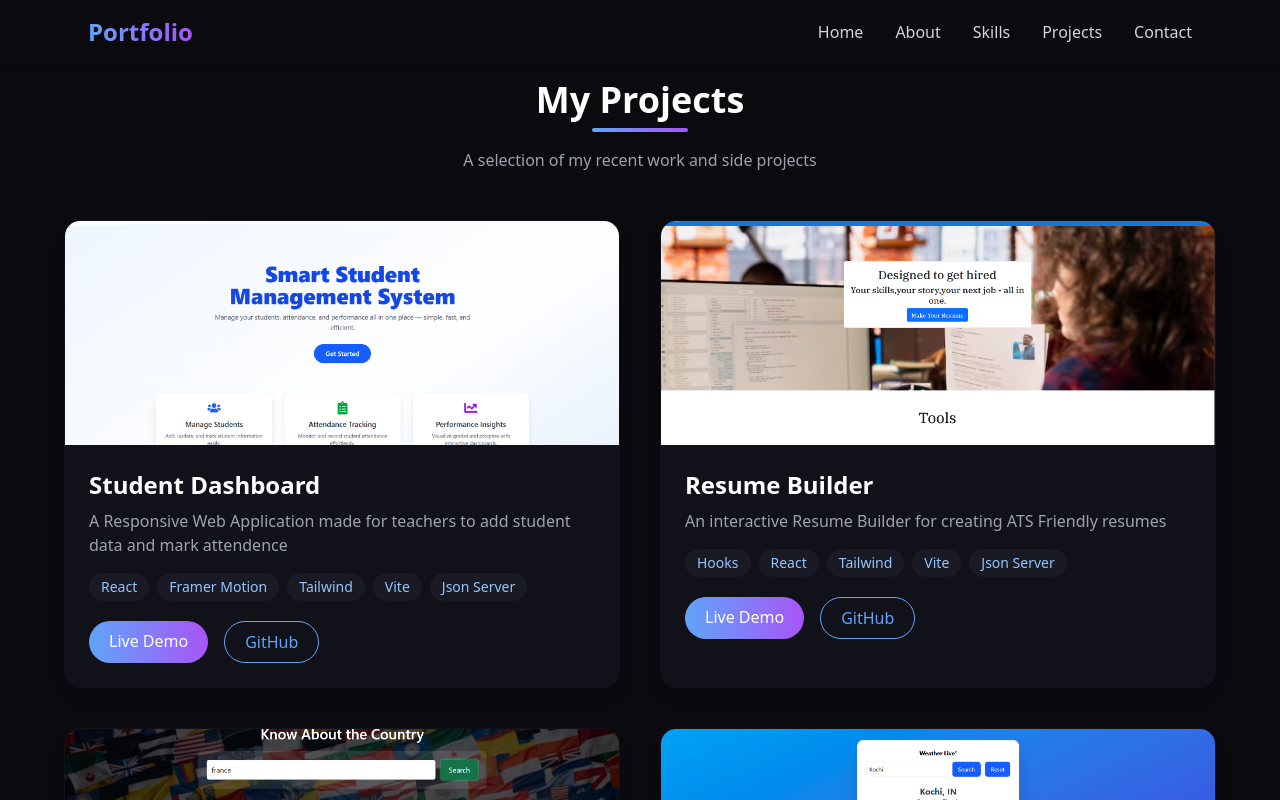
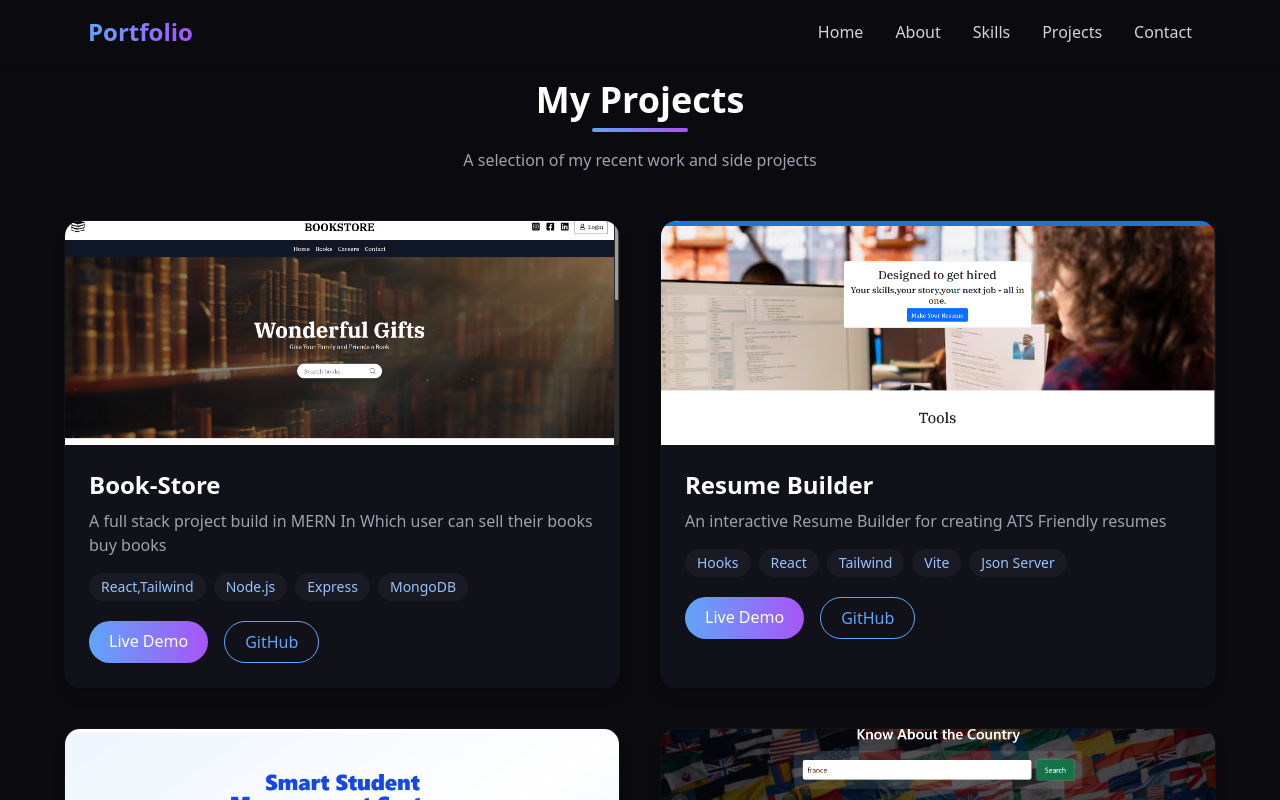
Before and after one commit to allenn66772/Alen_Anto, a React (Vite) app: page /project in a window 1280 px wide. Shown: the top 800 px of the page. Built offline with nearby package versions, Linux system fonts and the light colour scheme.

Commit message:
completed

```diff
--- a/src/Projects.jsx
+++ b/src/Projects.jsx
@@ -4,16 +4,17 @@ import pic1 from "./assets/Screenshot 2025-11-05 215417.png";
 import pic2 from "./assets/Screenshot 2025-11-05 215915.png";
 import pic3 from "./assets/Screenshot 2025-11-05 220250.png";
 import pic4 from "./assets/Screenshot 2025-11-05 220412.png";
+import pic5 from "./assets/Screenshot 2026-01-19 093942.png";
 
 function Projects() {
   const projects = [
-   {
-      title: "Student Dashboard",
-      desc: "A Responsive Web Application made for teachers to add student data and mark attendence",
-      image: pic4,
-      tags: ["React", "Framer Motion", "Tailwind", "Vite","Json Server"],
-      demo: "https://student-dashboard-self-eight.vercel.app/",
-      github: "#",
+    {
+      title:"Book-Store",
+      desc:"A full stack project build in MERN In Which user can sell their books buy books",
+      image:pic5,
+      tags:["React,Tailwind","Node.js","Express","MongoDB"],
+      demo:"https://book-store-frontend-gules-two.vercel.app/",
+      github:""
     },
 
     {
@@ -22,6 +23,14 @@ function Projects() {
       image: pic2,
       tags: [ "Hooks", "React", "Tailwind", "Vite","Json Server"],
       demo: "https://resume-builder-frontend-sooty-alpha.vercel.app/",
+      github: "#",
+    },
+    {
+      title: "Student Dashboard",
+      desc: "A Responsive Web Application made for teachers to add student data and mark attendence",
+      image: pic4,
+      tags: ["React", "Framer Motion", "Tailwind", "Vite","Json Server"],
+      demo: "https://student-dashboard-self-eight.vercel.app/",
       github: "#",
     },
     {
```
Also changed, not shown: src/assets/Screenshot 2026-01-19 093942.png (added).
